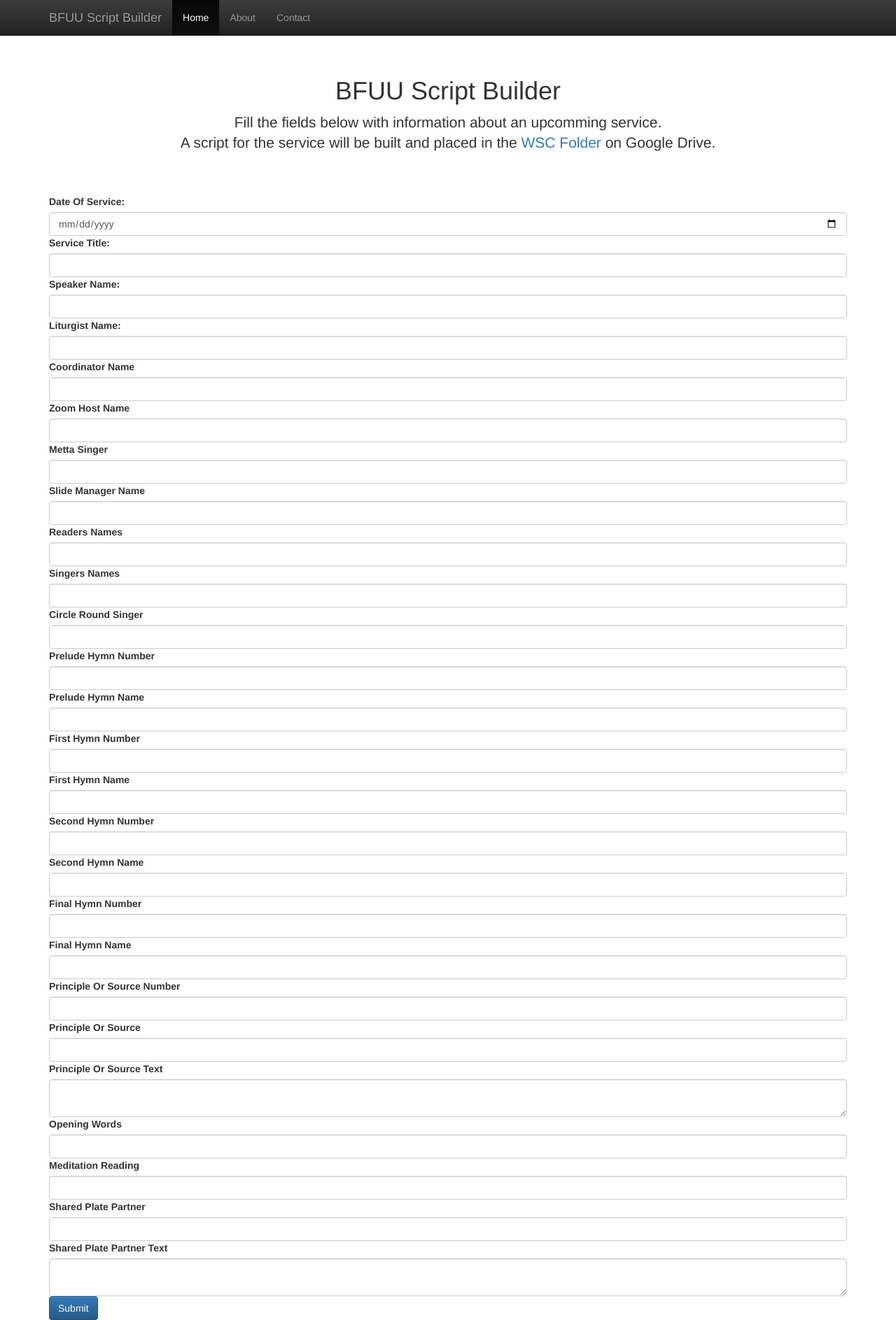
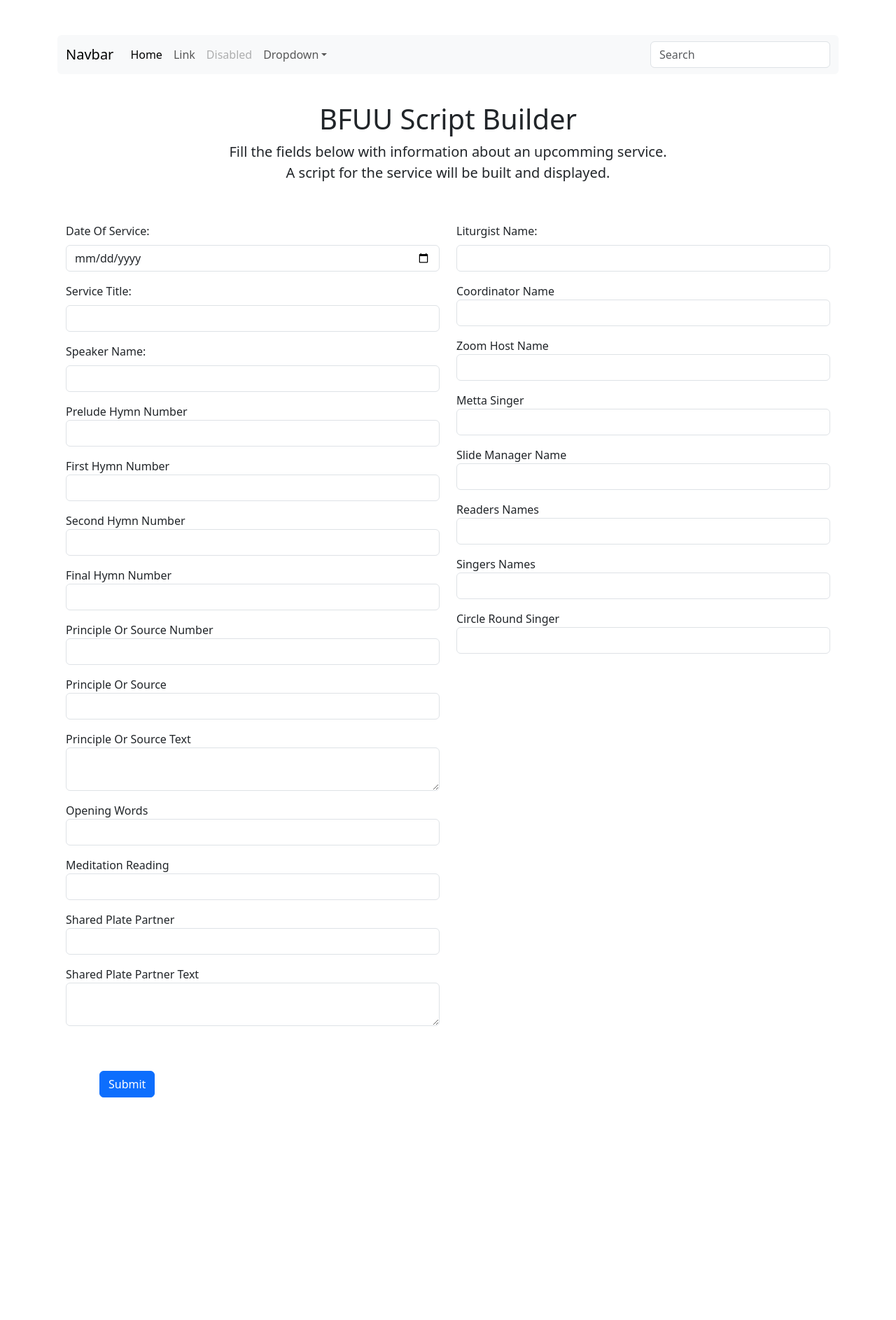
Before and after one commit to stvogdn/bfuu-script-builder, a Flask app: page / in a window 1280 px wide. Shown: the whole page at 70% size. After the commit the page ends 1568 px from the top, so only its background shows below. Run offline with Flask 2, Linux system fonts and the light colour scheme; some libraries are stand-ins or nearby versions.

Commit message:
sync MacBook

```diff
--- a/app.py
+++ b/app.py
@@ -1,6 +1,9 @@
 from flask import Flask, render_template, request
 from dataclasses import dataclass
 from typing import List
+
+def get_hymn_name(hymn_number):
+    return "hymn name"
 
 @dataclass
 class script_data:
@@ -49,13 +52,13 @@ def index():
             singers_names = request.form['singers_names'],
             circle_round_singer = request.form['circle_round_singer'],
             prelude_hymn_number = request.form['prelude_hymn_number'],
-            prelude_hymn_name = request.form['prelude_hymn_name'],
+            prelude_hymn_name = get_hymn_name(request.form['prelude_hymn_number']),
             first_hymn_number = request.form['first_hymn_number'],
-            first_hymn_name = request.form['first_hymn_name'],
+            first_hymn_name = get_hymn_name(request.form['first_hymn_number']),
             second_hymn_number = request.form['second_hymn_number'],
-            second_hymn_name = request.form['second_hymn_name'],
+            second_hymn_name = get_hymn_name(request.form['second_hymn_number']),
             final_hymn_number = request.form['final_hymn_number'],
-            final_hymn_name = request.form['final_hymn_name'],
+            final_hymn_name = get_hymn_name(request.form['final_hymn_number']),
             principle_or_source_number = request.form['principle_or_source_number'],
             principle_or_source = request.form['principle_or_source'],
             principle_or_source_text = request.form['principle_or_source_text'],
--- /dev/null
+++ b/templates/base.html
@@ -0,0 +1,31 @@
+<!DOCTYPE html>
+<html>
+<head>
+  <meta charset="utf-8">
+  <meta http-equiv="X-UA-Compatible" content="IE=edge">
+  <meta name="viewport" content="width=device-width, initial-scale=1">
+  <!-- The above 3 meta tags *must* come first in the head; any other head content must come *after* these tags -->
+  <meta name="description" content="Script Builder for BFUU">
+  <meta name="author" content="Steve Ogden">
+  <link href="https://cdn.jsdelivr.net/npm/bootstrap@5.3.0-alpha1/dist/css/bootstrap.min.css" rel="stylesheet" integrity="sha384-GLhlTQ8iRABdZLl6O3oVMWSktQOp6b7In1Zl3/Jr59b6EGGoI1aFkw7cmDA6j6gD" crossorigin="anonymous">
+  <script src="https://cdn.jsdelivr.net/npm/bootstrap@5.3.0-alpha1/dist/js/bootstrap.bundle.min.js" integrity="sha384-w76AqPfDkMBDXo30jS1Sgez6pr3x5MlQ1ZAGC+nuZB+EYdgRZgiwxhTBTkF7CXvN" crossorigin="anonymous"></script>    <!-- Custom styles for this template -->
+  <link href="../static/script_builder.css" rel="stylesheet">
+  <title>BFUU Script Builder</title>
+</head>
+<body>
+  <div class="container">
+    {% with messages = get_flashed_messages() %}
+      {% if messages %}
+        {% for message in messages %}
+          <div class="alert alert-success">
+            {{ message }}
+          </div>
+        {% endfor %}
+      {% endif %}
+    {% endwith %}
+    {% include 'navbar.html' %}
+    {% block content %}
+    {% endblock %}
+  </div><!-- /.container -->
+</body>
+</html>
--- a/templates/index.html
+++ b/templates/index.html
@@ -1,55 +1,15 @@
-<!DOCTYPE html>
-<html>
-<head>
-	  <meta charset="utf-8">
-    <meta http-equiv="X-UA-Compatible" content="IE=edge">
-    <meta name="viewport" content="width=device-width, initial-scale=1">
-    <!-- The above 3 meta tags *must* come first in the head; any other head content must come *after* these tags -->
-    <meta name="description" content="Script Builder for BFUU">
-    <meta name="author" content="Steve Ogden">
-		<!-- Latest compiled and minified CSS -->
-		<link rel="stylesheet" href="https://cdn.jsdelivr.net/npm/bootstrap@3.4.1/dist/css/bootstrap.min.css" integrity="sha384-HSMxcRTRxnN+Bdg0JdbxYKrThecOKuH5zCYotlSAcp1+c8xmyTe9GYg1l9a69psu" crossorigin="anonymous">
-		<!-- Optional theme -->
-		<link rel="stylesheet" href="https://cdn.jsdelivr.net/npm/bootstrap@3.4.1/dist/css/bootstrap-theme.min.css" integrity="sha384-6pzBo3FDv/PJ8r2KRkGHifhEocL+1X2rVCTTkUfGk7/0pbek5mMa1upzvWbrUbOZ" crossorigin="anonymous">
-		<!-- Latest compiled and minified JavaScript -->
-		<script src="https://cdn.jsdelivr.net/npm/bootstrap@3.4.1/dist/js/bootstrap.min.js" integrity="sha384-aJ21OjlMXNL5UyIl/XNwTMqvzeRMZH2w8c5cRVpzpU8Y5bApTppSuUkhZXN0VxHd" crossorigin="anonymous"></script>
-    <!-- Custom styles for this template -->
-    <link href="../static/script_builder.css" rel="stylesheet">
-    <title>BFUU Script Builder</title>
-</head>
-<body>
-	    <nav class="navbar navbar-inverse navbar-fixed-top">
+{% extends "base.html" %}
+{% block content %}
 <div class="container">
-        <div class="navbar-header">
-          <button type="button" class="navbar-toggle collapsed" data-toggle="collapse" data-target="#navbar" aria-expanded="false" aria-controls="navbar">
-            <span class="sr-only">Toggle navigation</span>
-            <span class="icon-bar"></span>
-            <span class="icon-bar"></span>
-            <span class="icon-bar"></span>
-          </button>
-          <a class="navbar-brand" href="#">BFUU Script Builder</a>
-        </div>
-        <div id="navbar" class="collapse navbar-collapse">
-          <ul class="nav navbar-nav">
-            <li class="active"><a href="#">Home</a></li>
-            <li><a href="#">About</a></li>
-            <li><a href="#">Contact</a></li>
-          </ul>
-        </div><!--/.nav-collapse -->
-      </div>
-    </nav>
-
-    <div class="container">
-
   <div class="starter-template">
     <h1>BFUU Script Builder</h1>
     <p class="lead">Fill the fields below with information about an upcomming service.<br>
-          A script for the service will be built and placed in the
-          <a href="https://drive.google.com/drive/folders/1ebEEZ4T4kjnP8qvU6qYFqFZwItzLOBmq?usp=share_link">WSC Folder</a>
-          on Google Drive.</p>
+      A script for the service will be built and displayed.</p>
   </div>
   <div class="form">
     <form method="POST" action="{{url_for('index')}}">
+      <div class="row">
+        <div class="col">
           <div class="mb-3">
             <label for="date_of_service" class="form-label">Date Of Service:</label>
             <input type="date" class="form-control" id="date_of_service" name="date_of_service">
@@ -62,6 +22,52 @@
             <label for="speaker_name" class="form-label">Speaker Name:</label>
             <input type="text" class="form-control" id="speaker_name" name="speaker_name">
           </div>
+          <div class="mb-3">
+            <label>Prelude Hymn Number</label>
+            <input type="number" class="form-control" name="prelude_hymn_number">
+          </div>
+          <div class="mb-3">
+            <label>First Hymn Number</label>
+            <input type="number" class="form-control" name="first_hymn_number">
+          </div>
+          <div class="mb-3">
+            <label>Second Hymn Number</label>
+            <input type="number" class="form-control" name="second_hymn_number">
+          </div>
+          <div class="mb-3">
+            <label>Final Hymn Number</label>
+            <input type="number" class="form-control" name="final_hymn_number">
+          </div>
+          <div class="mb-3">
+            <label>Principle Or Source Number</label>
+            <input type="text" class="form-control" name="principle_or_source_number">
+          </div>
+          <div class="mb-3">
+            <label>Principle Or Source</label>
+            <input type="text" class="form-control" name="principle_or_source">
+          </div>
+          <div class="mb-3">
+            <label>Principle Or Source Text</label>
+            <textarea class="form-control" name="principle_or_source_text"></textarea>
+          </div>
+          <div class="mb-3">
+            <label>Opening Words</label>
+            <input type="text" class="form-control" name="opening_words">
+          </div>
+          <div class="mb-3">
+            <label>Meditation Reading</label>
+            <input type="text" class="form-control" name="meditation_reading">
+          </div>
+          <div class="mb-3">
+            <label>Shared Plate Partner</label>
+            <input type="text" class="form-control" name="shared_plate_partner">
+          </div>
+          <div class="mb-3">
+            <label>Shared Plate Partner Text</label>
+            <textarea class="form-control" name="shared_plate_partner_text"></textarea>
+          </div>
+        </div>
+        <div class="col">
           <div class="mb-3">
             <label for="liturgist_name" class="form-label">Liturgist Name:</label>
             <input type="text" class="form-control" id="liturgist_name" name="liturgist_name">
@@ -94,65 +100,7 @@
             <label>Circle Round Singer</label>
             <input type="text" class="form-control" name="circle_round_singer">
           </div>
-          <div class="mb-3">
-            <label>Prelude Hymn Number</label>
-            <input type="number" class="form-control" name="prelude_hymn_number">
         </div>
-          <div class="mb-3">
-            <label>Prelude Hymn Name</label>
-            <input type="text" class="form-control" name="prelude_hymn_name">
-          </div>
-          <div class="mb-3">
-            <label>First Hymn Number</label>
-            <input type="number" class="form-control" name="first_hymn_number">
-          </div>
-          <div class="mb-3">
-            <label>First Hymn Name</label>
-            <input type="text" class="form-control" name="first_hymn_name">
-          </div>
-          <div class="mb-3">
-            <label>Second Hymn Number</label>
-            <input type="number" class="form-control" name="second_hymn_number">
-          </div>
-          <div class="mb-3">
-            <label>Second Hymn Name</label>
-            <input type="text" class="form-control" name="second_hymn_name">
-          </div>
-          <div class="mb-3">
-            <label>Final Hymn Number</label>
-            <input type="number" class="form-control" name="final_hymn_number">
-          </div>
-          <div class="mb-3">
-            <label>Final Hymn Name</label>
-            <input type="text" class="form-control" name="final_hymn_name">
-          </div>
-          <div class="mb-3">
-            <label>Principle Or Source Number</label>
-            <input type="text" class="form-control" name="principle_or_source_number">
-          </div>
-          <div class="mb-3">
-            <label>Principle Or Source</label>
-            <input type="text" class="form-control" name="principle_or_source">
-          </div>
-          <div class="mb-3">
-            <label>Principle Or Source Text</label>
-            <textarea class="form-control" name="principle_or_source_text"></textarea>
-          </div>
-          <div class="mb-3">
-            <label>Opening Words</label>
-            <input type="text" class="form-control" name="opening_words">
-          </div>
-          <div class="mb-3">
-            <label>Meditation Reading</label>
-            <input type="text" class="form-control" name="meditation_reading">
-          </div>
-          <div class="mb-3">
-            <label>Shared Plate Partner</label>
-            <input type="text" class="form-control" name="shared_plate_partner">
-          </div>
-          <div class="mb-3">
-            <label>Shared Plate Partner Text</label>
-            <textarea class="form-control" name="shared_plate_partner_text"></textarea>
       </div>
       <div class="mb-3 p-5">
         <button type="submit" class="btn btn-primary">Submit</button>
@@ -160,15 +108,4 @@
     </form>
   </div>
 </div><!-- /.container -->
-
-
-    <!-- Bootstrap core JavaScript
-    ================================================== -->
-    <!-- Placed at the end of the document so the pages load faster -->
-    <script src="https://code.jquery.com/jquery-1.12.4.min.js" integrity="sha384-nvAa0+6Qg9clwYCGGPpDQLVpLNn0fRaROjHqs13t4Ggj3Ez50XnGQqc/r8MhnRDZ" crossorigin="anonymous"></script>
-    <script>window.jQuery || document.write('<script src="../../assets/js/vendor/jquery.min.js"><\/script>')</script>
-    <script src="../../dist/js/bootstrap.min.js"></script>
-    <!-- IE10 viewport hack for Surface/desktop Windows 8 bug -->
-    <script src="../../assets/js/ie10-viewport-bug-workaround.js"></script>
-  </body>
-</html>
+{% endblock %}
--- /dev/null
+++ b/templates/navbar.html
@@ -0,0 +1,33 @@
+<nav class="navbar navbar-expand-lg bg-light rounded" aria-label="Eleventh navbar example">
+<div class="container-fluid">
+<a class="navbar-brand" href="#">Navbar</a>
+<button class="navbar-toggler" type="button" data-bs-toggle="collapse" data-bs-target="#navbarsExample09" aria-controls="navbarsExample09" aria-expanded="false" aria-label="Toggle navigation">
+<span class="navbar-toggler-icon"></span>
+</button>
+
+<div class="collapse navbar-collapse" id="navbarsExample09">
+<ul class="navbar-nav me-auto mb-2 mb-lg-0">
+<li class="nav-item">
+<a class="nav-link active" aria-current="page" href="#">Home</a>
+</li>
+<li class="nav-item">
+<a class="nav-link" href="#">Link</a>
+</li>
+<li class="nav-item">
+<a class="nav-link disabled">Disabled</a>
+</li>
+<li class="nav-item dropdown">
+<a class="nav-link dropdown-toggle" href="#" data-bs-toggle="dropdown" aria-expanded="false">Dropdown</a>
+<ul class="dropdown-menu">
+<li><a class="dropdown-item" href="#">Action</a></li>
+<li><a class="dropdown-item" href="#">Another action</a></li>
+<li><a class="dropdown-item" href="#">Something else here</a></li>
+</ul>
+</li>
+</ul>
+<form role="search">
+<input class="form-control" type="search" placeholder="Search" aria-label="Search">
+</form>
+</div>
+</div>
+</nav>
```
Lines whose indentation alone changed are shown as unchanged.
